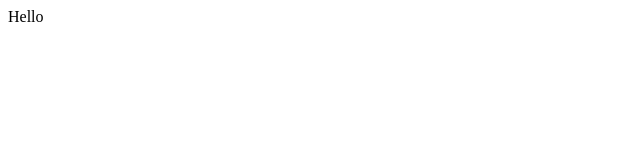
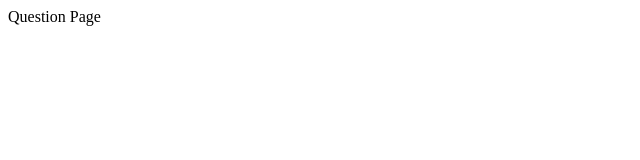
Before and after one commit to ZygmuntJakub/Wordcloud-Game, a React (Create React App) app: page /question in a window 1280 px wide. Shown: the top 160 px of the page, without its empty margins (0-640 px from the left). Built offline with nearby package versions, Linux system fonts and the light colour scheme.

Commit message:
Add react router with pages

```diff
--- a/package.json
+++ b/package.json
@@ -10,8 +10,10 @@
         "@types/node": "^12.0.0",
         "@types/react": "^17.0.0",
         "@types/react-dom": "^17.0.0",
+        "@types/react-router-dom": "^5.1.8",
         "react": "^17.0.2",
         "react-dom": "^17.0.2",
+        "react-router-dom": "^5.2.1",
         "react-scripts": "4.0.3",
         "typescript": "^4.1.2",
         "web-vitals": "^1.0.1"
--- a/src/App.tsx
+++ b/src/App.tsx
@@ -1,9 +1,24 @@
-const App = () => {
-    return (
-        <div className="App">
-            <header className="App-header">Hello</header>
-        </div>
-    );
-};
+import { BrowserRouter, Route } from "react-router-dom";
+import HomePage from "pages/HomePage";
+import QuestionPage from "pages/QuestionPage";
+import AnswerPage from "pages/AnswerPage";
+import ResultPage from "pages/ResultPage";
+
+const App = () => (
+    <BrowserRouter>
+        <Route exact path="/">
+            <HomePage />
+        </Route>
+        <Route path="/question">
+            <QuestionPage />
+        </Route>
+        <Route path="/answer">
+            <AnswerPage />
+        </Route>
+        <Route path="/result">
+            <ResultPage />
+        </Route>
+    </BrowserRouter>
+);
 
 export default App;
--- /dev/null
+++ b/src/pages/AnswerPage/AnswerPage.tsx
@@ -0,0 +1,5 @@
+const AnswerPage = () => {
+    return <div>Answer Page</div>;
+};
+
+export default AnswerPage;
--- /dev/null
+++ b/src/pages/AnswerPage/index.ts
@@ -0,0 +1,3 @@
+import AnswerPage from "./AnswerPage";
+
+export default AnswerPage;
--- /dev/null
+++ b/src/pages/HomePage/HomePage.tsx
@@ -0,0 +1,5 @@
+const HomePage = () => {
+    return <div>Home Page</div>;
+};
+
+export default HomePage;
--- /dev/null
+++ b/src/pages/HomePage/index.ts
@@ -0,0 +1,3 @@
+import HomePage from "./HomePage";
+
+export default HomePage;
--- /dev/null
+++ b/src/pages/QuestionPage/QuestionPage.tsx
@@ -0,0 +1,5 @@
+const QuestionPage = () => {
+    return <div>Question Page</div>;
+};
+
+export default QuestionPage;
--- /dev/null
+++ b/src/pages/QuestionPage/index.ts
@@ -0,0 +1,3 @@
+import QuestionPage from "./QuestionPage";
+
+export default QuestionPage;
--- /dev/null
+++ b/src/pages/ResultPage/ResultPage.tsx
@@ -0,0 +1,5 @@
+const ResultPage = () => {
+    return <div>Result Page</div>;
+};
+
+export default ResultPage;
--- /dev/null
+++ b/src/pages/ResultPage/index.ts
@@ -0,0 +1,3 @@
+import ResultPage from "./ResultPage";
+
+export default ResultPage;
--- /dev/null
+++ b/src/react-app-env.d.ts
@@ -0,0 +1 @@
+/// <reference types="react-scripts" />
```
Also changed, not shown: tsconfig.json (+3 -8 lines), 1 other file (tests, documents, lock files or other folders).
